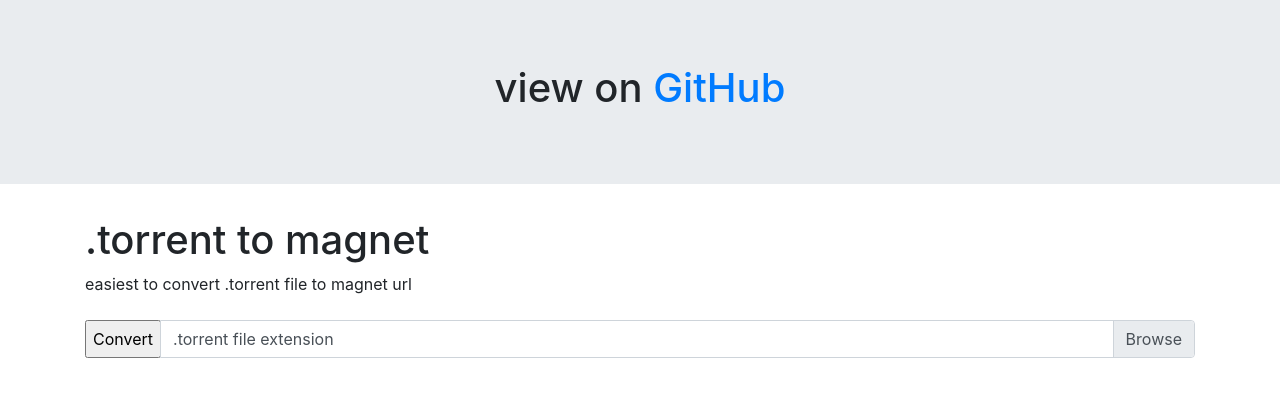
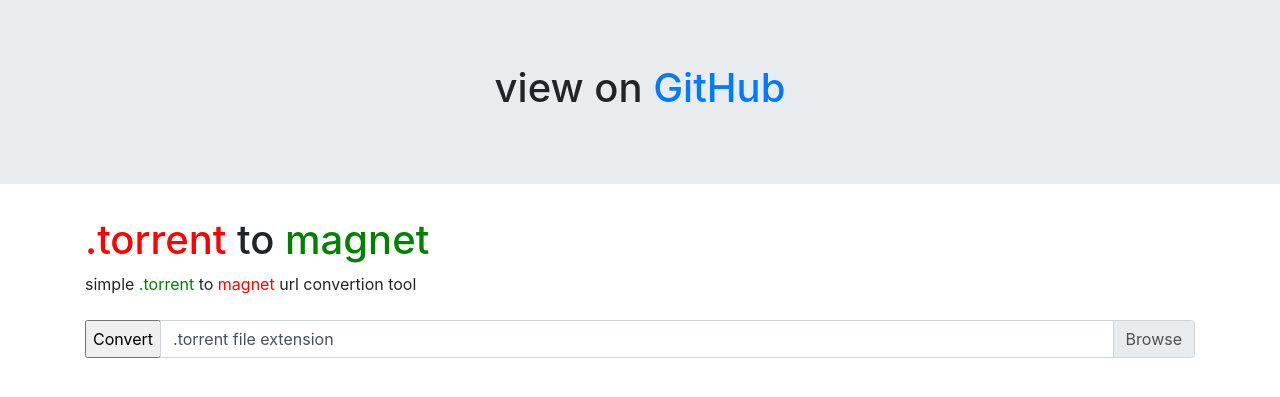
Before and after one commit to superiorkid/torrent-to-magnet, a Flask app: page / in a window 1280 px wide. Shown: the top 397 px of the page. Run offline with Flask 2, Linux system fonts and the light colour scheme; some libraries are stand-ins or nearby versions.

Commit message:
little change

```diff
--- a/app/templates/base.html
+++ b/app/templates/base.html
@@ -4,7 +4,7 @@
   <meta charset="UTF-8">
   <meta http-equiv="X-UA-Compatible" content="IE=edge">
   <meta name="viewport" content="width=device-width, initial-scale=1.0">
-  <title>Document</title>
+  <title>Torrent to Magnet url</title>
 
   <!-- style -->
   {{ bootstrap.load_css() }}
--- a/app/templates/index.html
+++ b/app/templates/index.html
@@ -5,8 +5,8 @@
 
 	<div class="row mt-3 mb-2">
 		 <div class="col">
-				<h1>.torrent to magnet</h1>
-				<p id="input-group-description">easiest to convert .torrent file to magnet url</p>
+				<h1><span style="color: red;">.torrent</span> to <span style="color: green;">magnet</span></h1>
+				<p id="input-group-description">simple <span style="color:green">.torrent</span> to <span style="color: red;">magnet</span> url convertion tool</p>
 		 </div> <!-- .col -->
 	</div> <!-- .row -->
 	{% with messages = get_flashed_messages() %}
```
